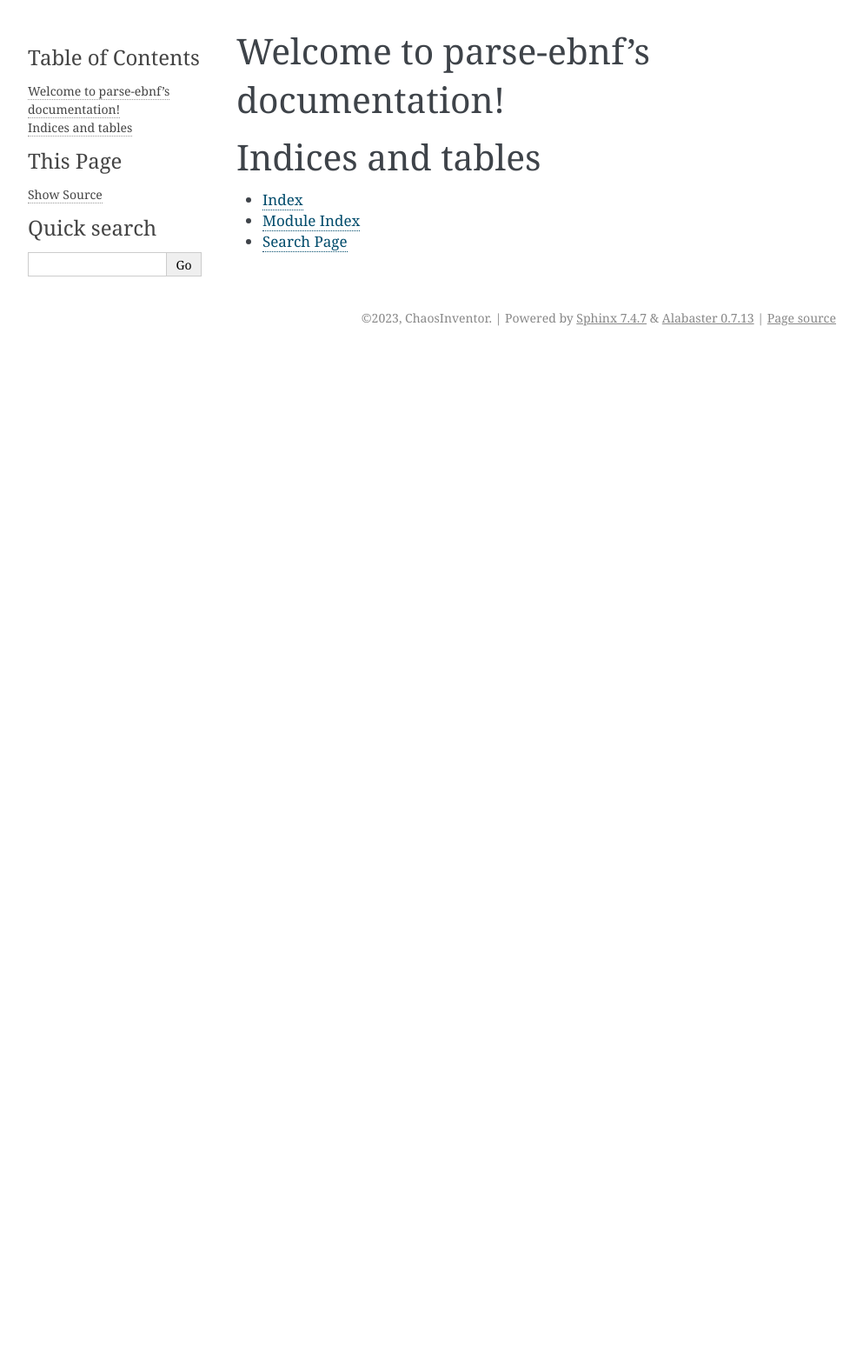
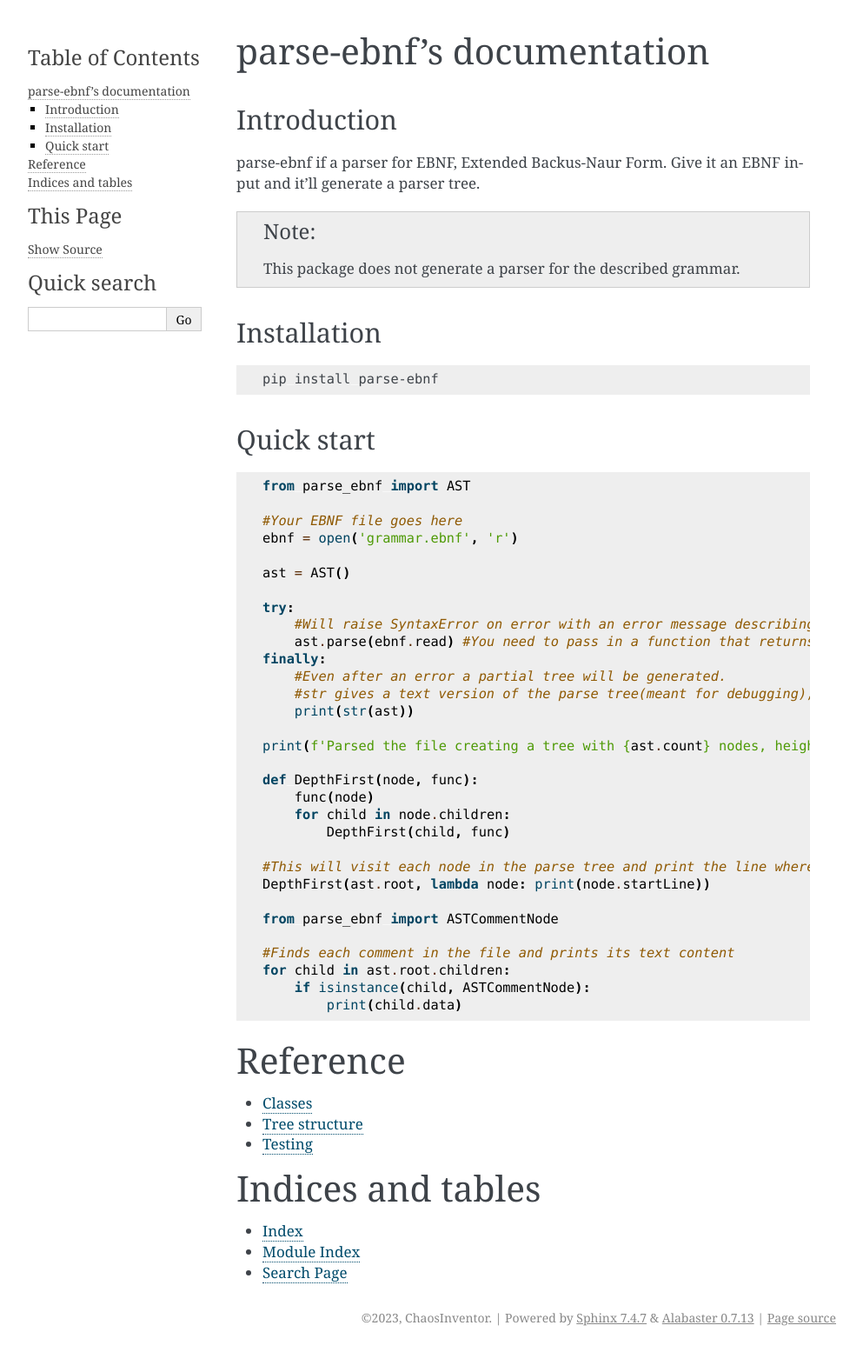
Before and after one commit to ChaosInventor/parse-ebnf, a Sphinx documentation site: the page built from docs/index.rst, in a window 1280 px wide. Shown: the whole page at 87% size, without its empty margins (148-1141 px from the left). Built offline with Sphinx 7.4.7, drawn with Linux system fonts in a browser that asks for light colours; before the commit the page ends 900 px from its top, so only the background shows below that.

Commit message:
Add structure of docs

```diff
--- /dev/null
+++ b/docs/classes.rst
@@ -0,0 +1,4 @@
+Classes
+=======
+
+Stub
--- a/docs/index.rst
+++ b/docs/index.rst
@@ -1,9 +1,67 @@
-Welcome to parse-ebnf's documentation!
-======================================
+parse-ebnf's documentation
+==========================
+
+Introduction
+------------
+
+parse-ebnf if a parser for EBNF, Extended Backus-Naur Form. Give it an EBNF
+input and it'll generate a parser tree.
+
+.. note:: This package does not generate a parser for the described grammar.
+
+Installation
+------------
+
+.. code-block:: shell
+
+    pip install parse-ebnf
+
+Quick start
+-----------
+
+.. code-block:: python
+
+    from parse_ebnf import AST
+
+    #Your EBNF file goes here
+    ebnf = open('grammar.ebnf', 'r')
+
+    ast = AST()
+
+    try:
+        #Will raise SyntaxError on error with an error message describing what went wrong
+        ast.parse(ebnf.read) #You need to pass in a function that returns n characters where n is given as the first parameter.
+    finally:
+        #Even after an error a partial tree will be generated.
+        #str gives a text version of the parse tree(meant for debugging), while repr gives the text that it was produced from.
+        print(str(ast))
+
+    print(f'Parsed the file creating a tree with {ast.count} nodes, height of {ast.height}. Each node has at MOST {ast.maxDegree} children.')
+
+    def DepthFirst(node, func):
+        func(node)
+        for child in node.children:
+            DepthFirst(child, func)
+
+    #This will visit each node in the parse tree and print the line where its text begins
+    DepthFirst(ast.root, lambda node: print(node.startLine))
+
+    from parse_ebnf import ASTCommentNode
+
+    #Finds each comment in the file and prints its text content
+    for child in ast.root.children:
+        if isinstance(child, ASTCommentNode):
+            print(child.data)
+
+Reference
+=========
 
 .. toctree::
-   :maxdepth: 2
-   :caption: Contents:
+   :maxdepth: 1
+
+    Classes <classes.rst>
+    Tree structure <tree.rst>
+    Testing <testing.rst>
 
 Indices and tables
 ==================
--- /dev/null
+++ b/docs/testing.rst
@@ -0,0 +1,4 @@
+Testing
+=======
+
+Stub
--- /dev/null
+++ b/docs/tree.rst
@@ -0,0 +1,4 @@
+Tree structure
+==============
+
+Stub
```
